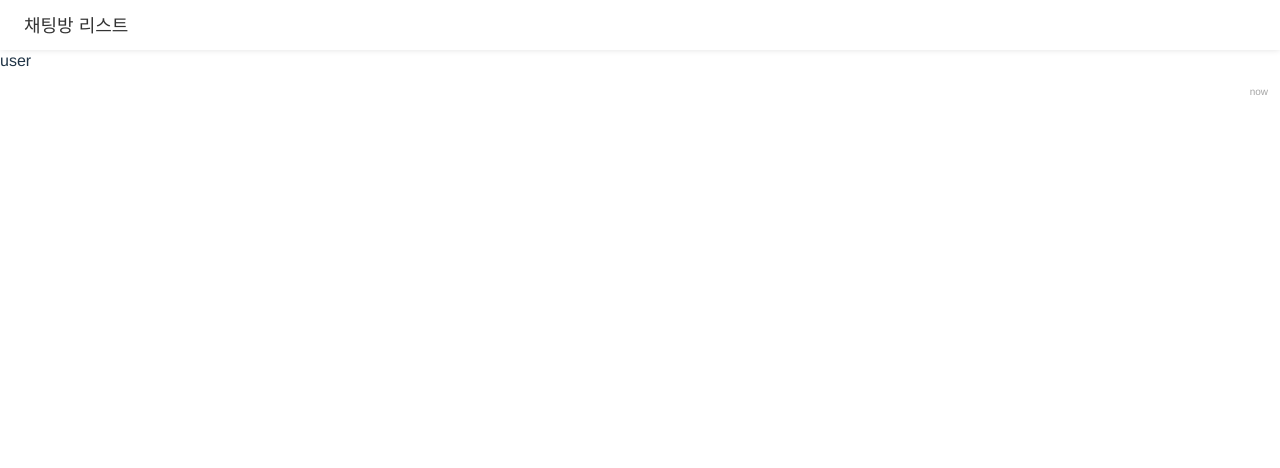
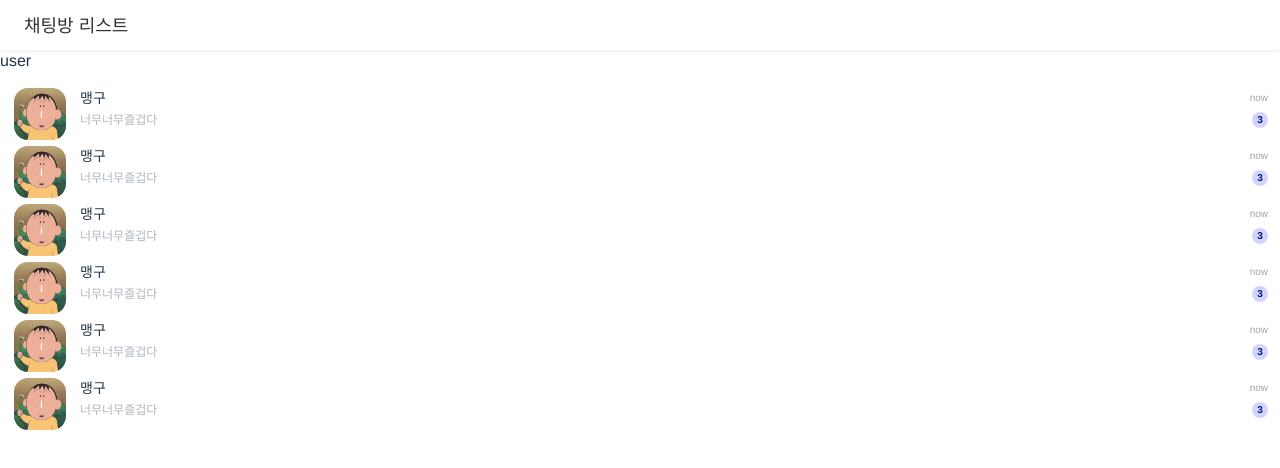
Before and after one commit to kimjang-toolkit/webSocket, a React (Vite) app in the folder Frontend/chat_app/: page / in a window 1280 px wide. Shown: the top 468 px of the page. Built offline with nearby package versions, Linux system fonts and the light colour scheme; no server answers.

Commit message:
Design: chatList design edited

```diff
--- a/Frontend/chat_app/src/components/ChatList.tsx
+++ b/Frontend/chat_app/src/components/ChatList.tsx
@@ -33,6 +33,7 @@ const MainContainer = styled.div`
   width: 100%;
   height: 56px;
   gap: 12px;
+  margin: 2px 0;
 `;
 const ProfileImg = styled.img`
   border-radius: 16px;
@@ -46,6 +47,7 @@ const InfoContainer = styled.div`
 const InfoWrapper = styled.div`
   display: flex;
   justify-content: space-between;
+  align-items: center;
 `;
 const UserName = styled.p`
   font-size: 14px;
@@ -69,7 +71,7 @@ const BadgeCount = styled.div`
   display: flex;
   align-items: center;
   justify-content: center;
-  width: 20px;
+  width: 16px;
   color: #001a83;
   font-size: 10px;
   font-weight: 600;
--- a/Frontend/chat_app/src/pages/ChatListPage.tsx
+++ b/Frontend/chat_app/src/pages/ChatListPage.tsx
@@ -2,6 +2,15 @@ import ChatList from '@/components/ChatList';
 import Header from '@/components/Header';
 import { Footer, Main } from '@/styles/Common';
 import styled from 'styled-components';
+
+const mockChatList = [
+  { imgUrl: 'src/assets/images/맹구.jpg', userName: '맹구', recentMessage: '너무너무즐겁다', badgeCount: 3 },
+  { imgUrl: 'src/assets/images/맹구.jpg', userName: '맹구', recentMessage: '너무너무즐겁다', badgeCount: 3 },
+  { imgUrl: 'src/assets/images/맹구.jpg', userName: '맹구', recentMessage: '너무너무즐겁다', badgeCount: 3 },
+  { imgUrl: 'src/assets/images/맹구.jpg', userName: '맹구', recentMessage: '너무너무즐겁다', badgeCount: 3 },
+  { imgUrl: 'src/assets/images/맹구.jpg', userName: '맹구', recentMessage: '너무너무즐겁다', badgeCount: 3 },
+  { imgUrl: 'src/assets/images/맹구.jpg', userName: '맹구', recentMessage: '너무너무즐겁다', badgeCount: 3 },
+];
 
 const ChatListPage = () => {
   return (
@@ -9,7 +18,14 @@ const ChatListPage = () => {
       <Header title="채팅방 리스트" isBackArrow={false} />
       <div> user</div>
       <Main>
-        <ChatList />
+        {mockChatList.map((chatList) => (
+          <ChatList
+            imgUrl={chatList.imgUrl}
+            userName={chatList.userName}
+            recentMessage={chatList.recentMessage}
+            badgeCount={chatList.badgeCount}
+          />
+        ))}
       </Main>
       <Footer></Footer>
     </ChatListContainer>
@@ -18,5 +34,4 @@ const ChatListPage = () => {
 
 export default ChatListPage;
 
-const ChatListContainer = styled.div`
-`;
+const ChatListContainer = styled.div``;
```
